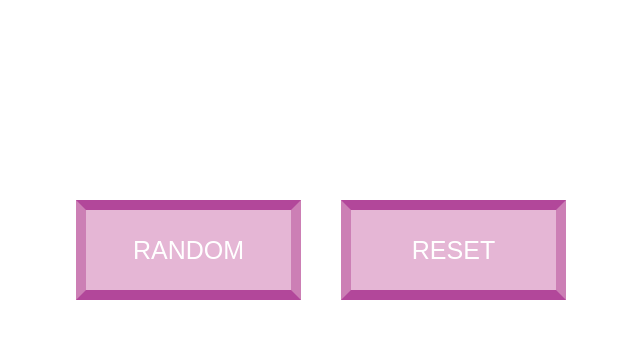
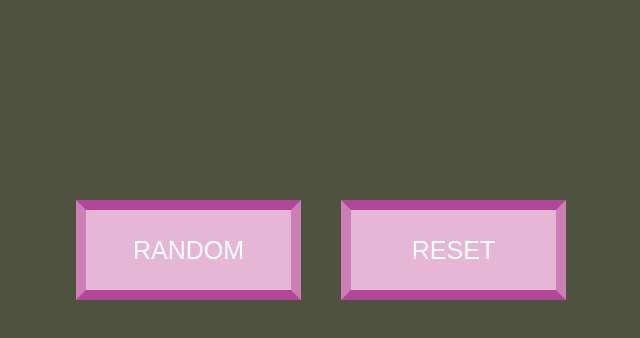
Before and after one commit to ChelseaSkovgaard/color-changer, a plain HTML site: page index.html in a window 1280 px wide. Both pictures are taken after a click on the button "RANDOM". Shown: the whole page, without its empty margins (319-959 px from the left). Drawn offline with nearby package versions, Linux system fonts and the light colour scheme.

Commit message:
javascript to create color change button - rgb values and reset

```diff
--- a/index.html
+++ b/index.html
@@ -11,4 +11,6 @@
     <button class="random"> RANDOM </button>
     <button class="reset"> RESET </buton>
   </body>
+  <script src="https://ajax.googleapis.com/ajax/libs/jquery/1.12.4/jquery.min.js"></script>
+  <script src="scripts.js"></script>
 </html>
--- a/scripts.js
+++ b/scripts.js
@@ -0,0 +1,18 @@
+var min = 1;
+var max= 255;
+
+function getRandomNumber() {
+  return Math.floor( Math.random() * max) + min;
+}
+
+$('.random').on('click', function() {
+  var numberone =getRandomNumber();
+  var numbertwo = getRandomNumber();
+  var numberthree =getRandomNumber();
+  var randomColor = 'rgb('+ numberone + ',' + numbertwo + ',' + numberthree +')';
+  $('body').css("background-color", randomColor);
+});
+
+$('.reset').on('click', function() {
+  $('body').css("background-color", "#FFFFFF");
+});
```
